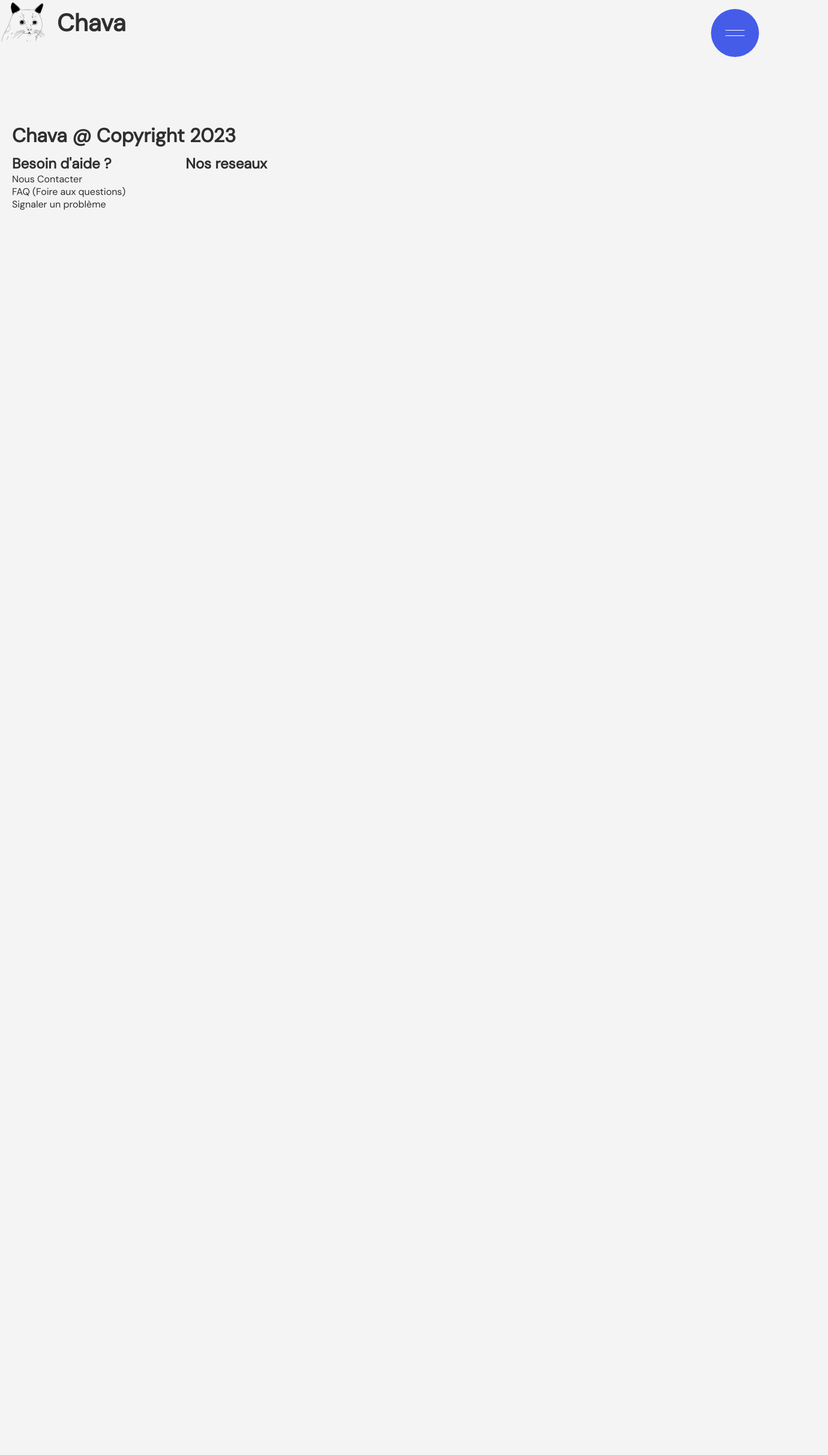
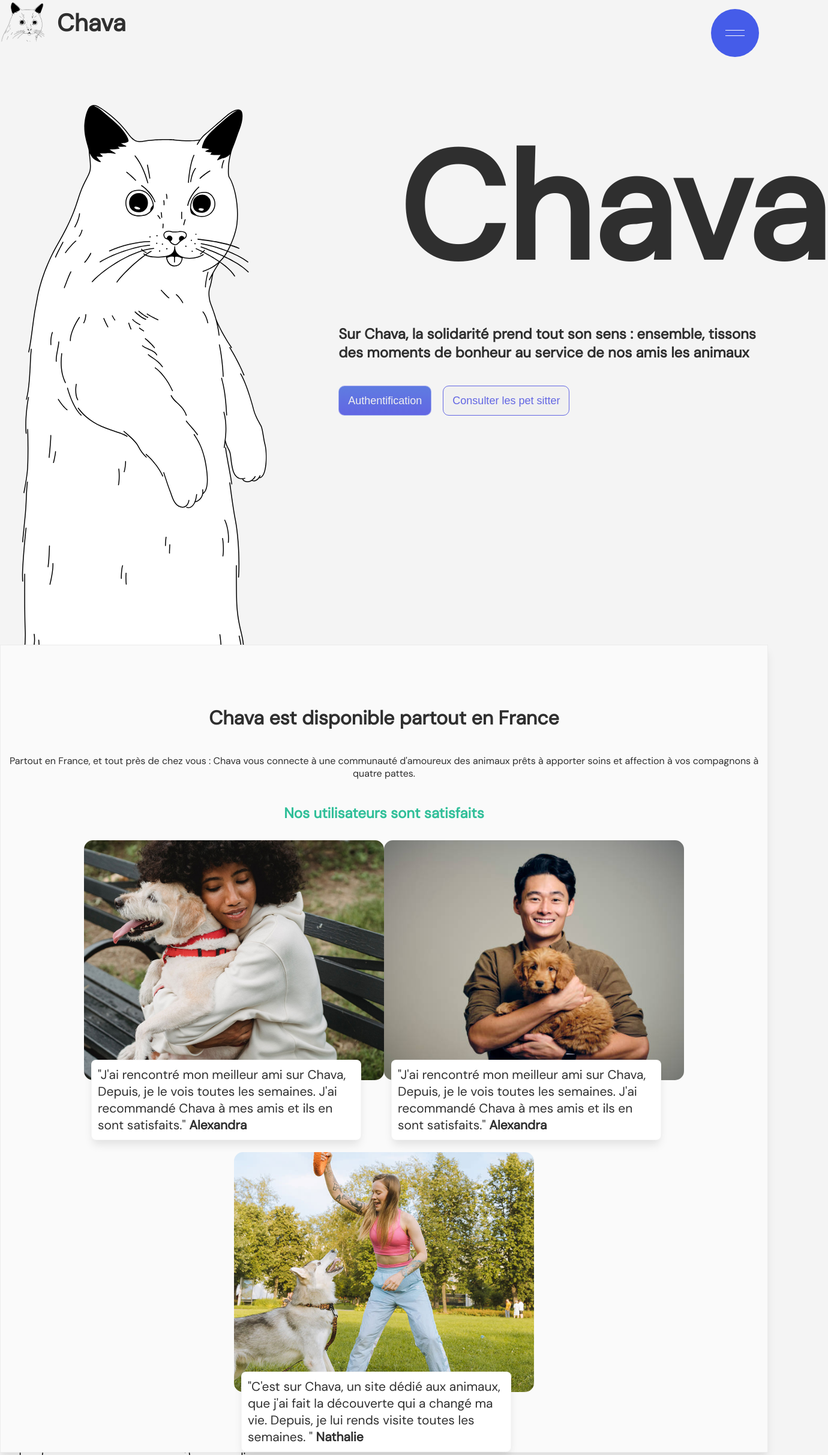
Before and after one commit to monority/client-chava, a React (Vite) app: page /homes in a window 1280 px wide. Shown: the top 2426 px of the page at 60% size, 1380 px wide, since content can reach past the window. Before the commit the page ends 800 px from the top, so only its background shows below. Built offline with nearby package versions, Linux system fonts and the light colour scheme; no server answers; some icons are missing.

Commit message:
Début du changement du code, refonte de la  page home

```diff
--- a/src/Root.jsx
+++ b/src/Root.jsx
@@ -19,7 +19,7 @@ import RegisterPetSitter from './pages/account/RegisterPetSitter'
 import Home from './pages/Home';
 import Administration from './pages/account/Administration';import Profile from './pages/account/Profile';
 import Burger from './components/header/Burger';
-
+import Homes from './pages/Homes';
 // et pour me faciliter la vie au lieu de taper l’url dans les parenthèse
 // je vais utiliser la propriete d’axios dans mon App.js le port est celui du backend
 // cela evite de toujours devoir tout retaper on aura juste a ecrire le endpoint ex: /register
@@ -39,6 +39,7 @@ const Root = () => {
 					}}/>
 				<Routes>
 					<Route exact path="/" element={<Home />} />
+					<Route exact path="/homes" element={<Homes />} />
 					<Route exact path="/help/questions" element={<Questions />} />
 					<Route exact path="/help/politics" element={<Politics />} />
 					<Route exact path="/help/support" element={<Support />} />
--- a/src/assets/sass/main.scss
+++ b/src/assets/sass/main.scss
@@ -6,7 +6,7 @@
 @import "./pages/questions-page";
 @import "./pages/services-page";
 @import "./pages/petsitter-page";
-@import "./pages/home-page";
+@import "./pages/homes-page";
 @import "./pages/administration-page";
 @import "./pages/profile-page";
 @import "preloader";
--- /dev/null
+++ b/src/assets/sass/pages/_homes-page.scss
@@ -0,0 +1,133 @@
+@use "../variables" as v;
+@import "../mixin";
+
+#home {
+
+	.section-hero {
+		min-height: 100vh;
+		.title-wrap {
+			font-size: 6rem;
+
+			@media screen and (min-width : v.$lg-breakpoint ) {
+				h1 {
+					font-size: 25rem;
+				}
+			}
+		}
+
+		.head-wrap {
+			display: flex;
+			flex-direction: column;
+			position: relative;
+			row-gap: 2rem;
+
+			@media screen and (min-width : v.$lg-breakpoint ) {
+				flex-basis: 45%;
+			}
+		}
+
+		.button-wrap {
+			display: flex;
+			column-gap: 1.9rem;
+			margin-top: 2rem;
+
+			@media screen and (max-width : v.$md-breakpoint ) {
+				flex-direction: column;
+			}
+		}
+
+		.img-wrap {
+			position: absolute;
+			z-index: -1;
+
+			img {
+				width: 45rem;
+				opacity: 0.2;
+
+				@media screen and (min-width : v.$md-breakpoint ) {
+					width: 50rem;
+					opacity: 1;
+				}
+			}
+		}
+	}
+
+	.content-wrap {
+		@media screen and (min-width : v.$lg-breakpoint ) {
+			display: flex;
+			justify-content: flex-end;
+
+		}
+	}
+
+	.section-max-width {
+		padding: 10rem 0;
+		min-height: 110vh;
+		background-color: v.$color-hardwhite;
+		box-shadow: v.$box-shadow;
+		border: v.$border-classic;
+		.figure-container {
+			position: relative;
+		}
+		.text-container{
+			text-align: center;
+			display: flex;
+			flex-direction: column;
+			row-gap: 4rem;
+			h2{
+				margin-bottom: 3rem;
+				color: v.$color-greenlight;
+			}
+		}
+		.image-container{
+
+				display: flex;
+				flex-direction: column;
+				align-items: center;
+				justify-content: center;
+				row-gap: 12rem;
+				flex-wrap: wrap;
+				@media screen and (min-width : v.$lg-breakpoint ) {
+					flex-direction: row;
+				}
+		}
+		.img-wrap {
+			width: 35rem;
+			height: 40rem;
+
+			@media screen and (min-width : v.$lg-breakpoint ) {
+				width: 50rem;
+			}
+			img{
+
+				border-radius: 1.5rem;
+				width: 100%;
+				height: 100%;
+				object-fit: cover;
+
+			}
+		}
+
+		.caption-wrap {
+			border-radius: 0.8rem;
+			border: 1px solid rgba(0, 0, 0, 0.031);
+			box-shadow: v.$box-shadow;
+			padding: 1rem;
+			position: absolute;
+			background: white;
+			font-size: 1.5rem;
+			bottom: -100px;
+			max-width: 25rem;
+			left: 12px;
+
+			@media screen and (min-width : v.$lg-breakpoint ) {
+
+				font-size: 2.1rem;
+				bottom: -100px;
+				max-width: 45rem;
+			}
+		}
+
+	}
+
+}
--- a/src/commentaries.jsx
+++ /dev/null
@@ -1,29 +0,0 @@
-const commentaries = [
-    {
-        id: 1,
-        fname: "Alice",
-        lname: "Degre",
-        text: "Super site, très facile à prendre en main",
-        subtitle: "la navigation",
-        stars: 4,
-    },
-    {
-        id: 2,
-        fname: "Bob",
-        lname: "Smith",
-        text: "J'adore ce site, il est incroyablement utile",
-        subtitle: "les fonctionnalités",
-        stars: 4,
-    },
-    {
-        id: 3,
-        fname: "Eva",
-        lname: "Martin",
-        text: "Le design du site est vraiment élégant",
-        subtitle: "le design",
-        stars: 5,
-    },
-    // Ajoutez autant de commentaires que vous le souhaitez
-];
-
-export default commentaries;
--- a/src/pages/Home.jsx
+++ b/src/pages/Home.jsx
@@ -8,8 +8,6 @@ import { toast } from 'react-hot-toast'
 import axios from 'axios';
 import CardHome from '../components/home/CardHome';
 import { nanoid } from 'nanoid';
-import CommentaryBox from '../components/home/CommentaryBox';
-import commentaries from '../commentaries';
 import { useTransform, useScroll, motion } from 'framer-motion';
 
 
@@ -64,20 +62,6 @@ const Home = () => {
 
 		/>
 	))
-	const commentarylist = commentaries.map(commentary => {
-		return (
-			<CommentaryBox
-				id={commentary.id}
-				key={commentary.id}
-				lname={commentary.lname}
-				fname={commentary.fname}
-				text={commentary.text}
-				subtitle={commentary.subtitle}
-				stars={commentary.stars}
-
-			/>
-		)
-	})
 
 	return (
 		<>
--- /dev/null
+++ b/src/pages/Homes.jsx
@@ -0,0 +1,97 @@
+import React, { useEffect, useRef, useState } from 'react'
+import Button from '../components/global/Button';
+import { useTransform, useScroll, motion } from 'framer-motion';
+import { useNavigate } from 'react-router-dom';
+
+
+// page d'accueil
+const Homes = () => {
+	const content = useRef(null);
+	const navigate = useNavigate();
+	const { scrollYProgress } = useScroll({
+		target: content,
+		// Debut du container fin de la page, stop fin container debut window
+		offset: ['start end', 'end start']
+	});
+	const x = useTransform(scrollYProgress, [0, 1], [0, 200]);
+
+	return (
+		<>
+			<div id="home">
+
+				<div className="section-hero container block">
+					<div className="content-container">
+						<div className="img-wrap">
+							<img src="../src/assets/media/cat-home.svg" alt="" />
+						</div>
+						<div className="content-wrap">
+							<div className="head-wrap">
+								<motion.div style={{ x }} className="title-wrap">
+									<h1>Chava</h1>
+								</motion.div>
+								<div className="sub-wrap">
+									<h2>Sur Chava, la solidarité prend tout son sens : ensemble, tissons des moments de bonheur au service de nos amis les animaux</h2>
+								</div>
+								<div className="button-wrap">
+									<Button type="submit" value="Valider" className="btn btn-submit" aria-label='Envoyer le formulaire' action={() => (navigate("../account/check"), { replace: true })}>
+										Authentification
+									</Button>
+									<Button type="submit" value="Valider" className="btn btn-list" aria-label='Envoyer le formulaire' action={() => (navigate("../services"), { replace: true })}>
+										Consulter les pet sitter
+									</Button>
+								</div>
+							</div>
+
+						</div>
+					</div>
+				</div>
+				<div className="section-max-width block">
+					<div className="text-container">
+						<h1>Chava est disponible partout en France</h1>
+						<p>Partout en France, et tout près de chez vous : Chava vous connecte à une communauté d'amoureux des animaux prêts à apporter soins et affection à vos compagnons à quatre pattes.</p>
+						<h2>Nos utilisateurs sont satisfaits</h2>
+					</div>
+					<div className="image-container">
+						<div className="figure-container">
+
+							<div className="img-wrap">
+								<img src="../src/assets/media/home/pres1.jpg" alt="" />
+							</div>
+							<div className="caption-wrap">
+								"J'ai rencontré mon meilleur ami sur Chava,
+								Depuis, je le vois toutes les semaines.
+								J'ai recommandé Chava à mes amis et ils en sont satisfaits."
+								<strong> Alexandra</strong>
+							</div>
+						</div>
+						<div className="figure-container">
+
+							<div className="img-wrap">
+								<img src="../src/assets/media/home/pres2.jpg" alt="" />
+							</div>
+							<div className="caption-wrap">
+								"J'ai rencontré mon meilleur ami sur Chava,
+								Depuis, je le vois toutes les semaines.
+								J'ai recommandé Chava à mes amis et ils en sont satisfaits."
+								<strong> Alexandra</strong>
+							</div>
+						</div>
+						<div className="figure-container">
+
+							<div className="img-wrap">
+								<img src="../src/assets/media/home/pres3.jpg" alt="" />
+							</div>
+							<div className="caption-wrap">
+								"C'est sur Chava, un site dédié aux animaux, que j'ai fait la découverte qui a changé ma vie. Depuis, je lui rends visite toutes les semaines. "
+								<strong> Nathalie</strong>
+							</div>
+						</div>
+					</div>
+
+				</div>
+			</div>
+		</>
+	);
+};
+
+export default Homes;
```
